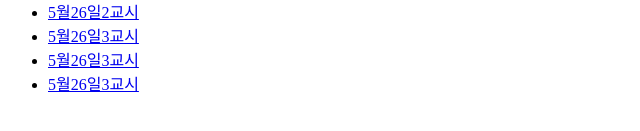
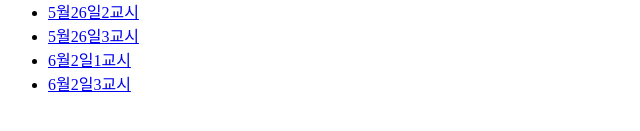
Before and after one commit to Aerei/flyinggoggles, a plain HTML site: page css/css태그연습.html in a window 1280 px wide. Shown: the part 179-310 px from the top of the page, 0-640 px from the left. Drawn offline with Linux system fonts and the light colour scheme.

Commit message:
6월 2일

```diff
--- a/css/css태그연습.html
+++ b/css/css태그연습.html
@@ -16,8 +16,8 @@
         <li><a href="5월26일1교시.html">5월26일1교시</a></li>
         <li><a href="5월26일2교시.html">5월26일2교시</a></li>
         <li><a href="5월26일3교시.html">5월26일3교시</a></li>
-        <li><a href="6월2일1교시.html">5월26일3교시</a></li>
-        <li><a href="6월2일3교시.html">5월26일3교시</a></li>
+        <li><a href="6월2일1교시.html">6월2일1교시</a></li>
+        <li><a href="6월2일3교시.html">6월2일3교시</a></li>
     </ul>
 </body>
 </html>
```
